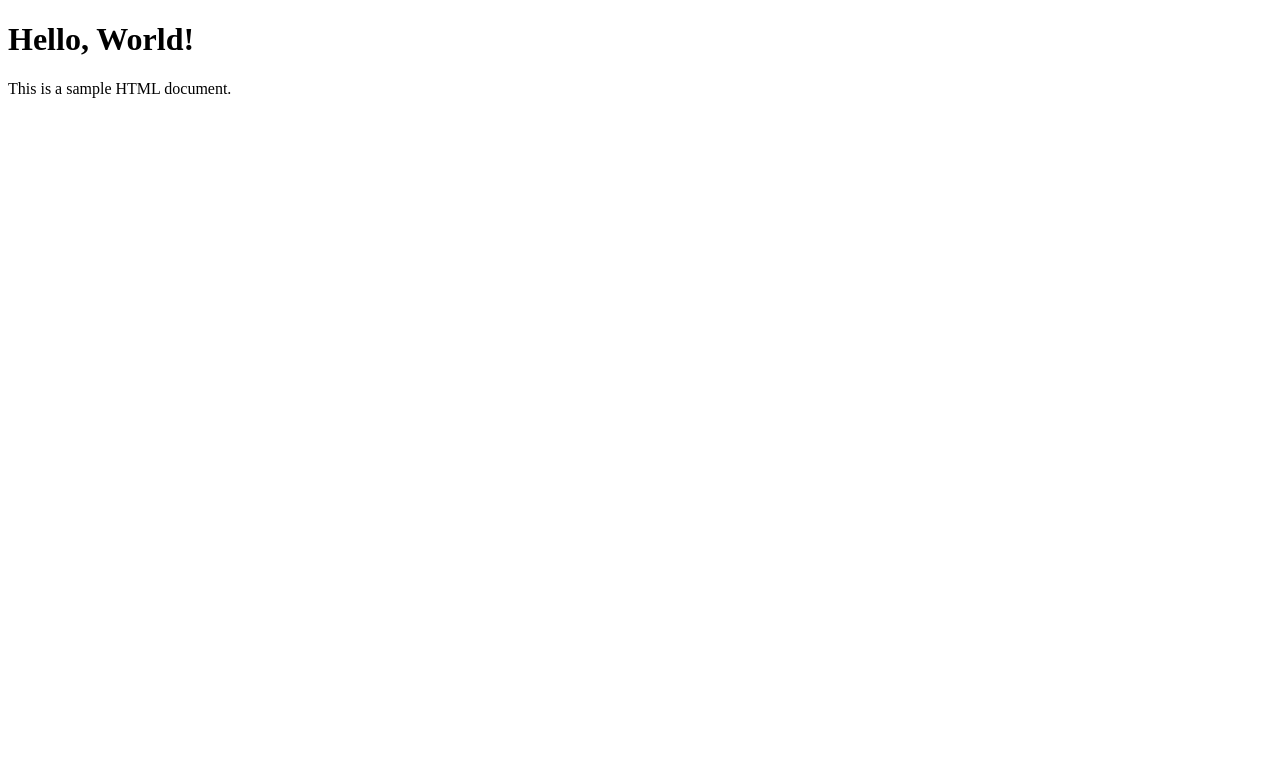
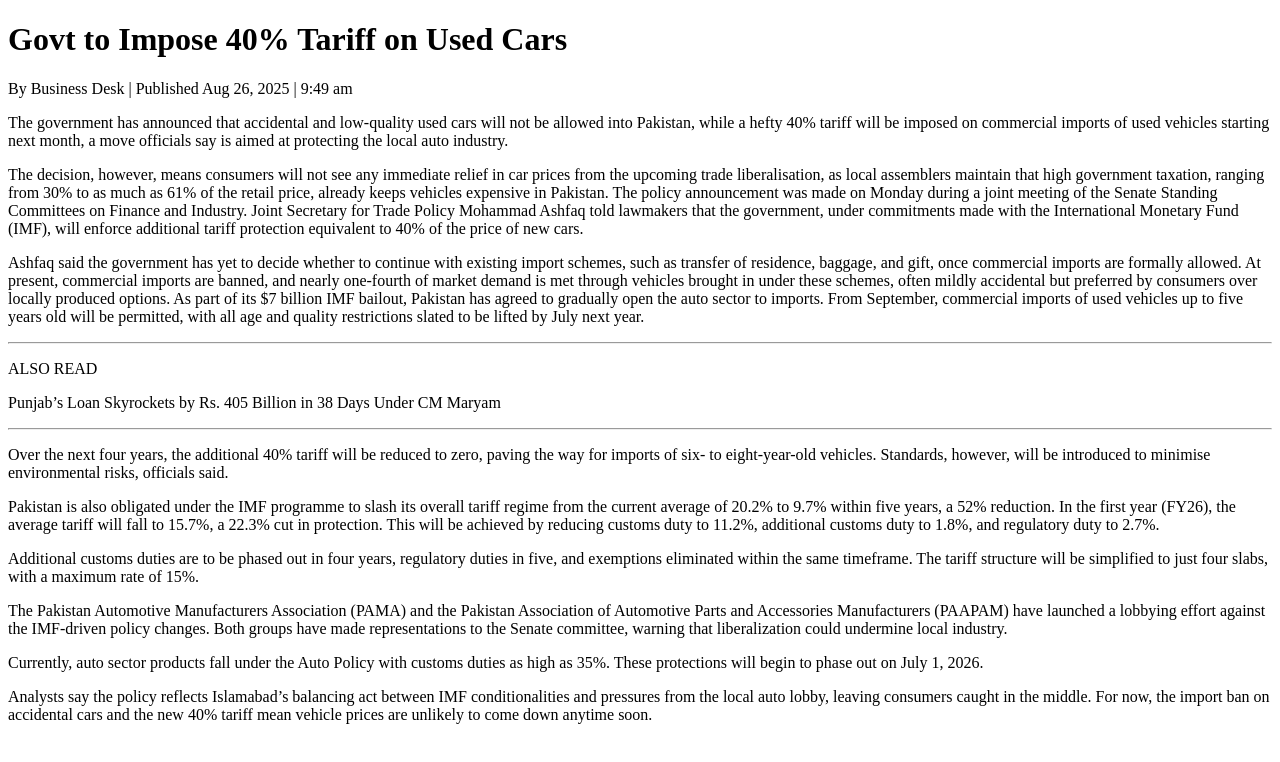
Before and after one commit to BPOTW/propakistan-yt-blog, a plain HTML site: page index.html in a window 1280 px wide. Drawn offline with Linux system fonts and the light colour scheme.

Commit message:
full blog code

```diff
--- a/index.html
+++ b/index.html
@@ -1,12 +1,87 @@
 <!DOCTYPE html>
 <html lang="en">
-<head>
-    <meta charset="UTF-8">
-    <meta name="viewport" content="width=device-width, initial-scale=1.0">
-    <title>Document</title>
-</head>
-<body>
-    <h1>Hello, World!</h1>
-    <p>This is a sample HTML document.</p>
-</body>
+  <head>
+    <meta charset="UTF-8" />
+    <meta name="viewport" content="width=device-width, initial-scale=1.0" />
+    <title>Blog</title>
+  </head>
+  <body>
+      <h1>Govt to Impose 40% Tariff on Used Cars</h1>
+      <p>By Business Desk | Published Aug 26, 2025 | 9:49 am</p>
+      <p>
+        The government has announced that accidental and low-quality used cars
+        will not be allowed into Pakistan, while a hefty 40% tariff will be
+        imposed on commercial imports of used vehicles starting next month, a
+        move officials say is aimed at protecting the local auto industry.
+      </p>
+      <p>
+        The decision, however, means consumers will not see any immediate relief
+        in car prices from the upcoming trade liberalisation, as local
+        assemblers maintain that high government taxation, ranging from 30% to
+        as much as 61% of the retail price, already keeps vehicles expensive in
+        Pakistan. The policy announcement was made on Monday during a joint
+        meeting of the Senate Standing Committees on Finance and Industry. Joint
+        Secretary for Trade Policy Mohammad Ashfaq told lawmakers that the
+        government, under commitments made with the International Monetary Fund
+        (IMF), will enforce additional tariff protection equivalent to 40% of
+        the price of new cars.
+      </p>
+      <p>
+        Ashfaq said the government has yet to decide whether to continue with
+        existing import schemes, such as transfer of residence, baggage, and
+        gift, once commercial imports are formally allowed. At present,
+        commercial imports are banned, and nearly one-fourth of market demand is
+        met through vehicles brought in under these schemes, often mildly
+        accidental but preferred by consumers over locally produced options. As
+        part of its $7 billion IMF bailout, Pakistan has agreed to gradually
+        open the auto sector to imports. From September, commercial imports of
+        used vehicles up to five years old will be permitted, with all age and
+        quality restrictions slated to be lifted by July next year.
+      </p>
+      <hr />
+      <p>ALSO READ</p>
+      <p>
+        Punjab’s Loan Skyrockets by Rs. 405 Billion in 38 Days Under CM Maryam
+      </p>
+      <hr />
+      <p>
+        Over the next four years, the additional 40% tariff will be reduced to
+        zero, paving the way for imports of six- to eight-year-old vehicles.
+        Standards, however, will be introduced to minimise environmental risks,
+        officials said.
+      </p>
+      <p>
+        Pakistan is also obligated under the IMF programme to slash its overall
+        tariff regime from the current average of 20.2% to 9.7% within five
+        years, a 52% reduction. In the first year (FY26), the average tariff
+        will fall to 15.7%, a 22.3% cut in protection. This will be achieved by
+        reducing customs duty to 11.2%, additional customs duty to 1.8%, and
+        regulatory duty to 2.7%.
+      </p>
+      <p>
+        Additional customs duties are to be phased out in four years, regulatory
+        duties in five, and exemptions eliminated within the same timeframe. The
+        tariff structure will be simplified to just four slabs, with a maximum
+        rate of 15%.
+      </p>
+      <p>
+        The Pakistan Automotive Manufacturers Association (PAMA) and the
+        Pakistan Association of Automotive Parts and Accessories Manufacturers
+        (PAAPAM) have launched a lobbying effort against the IMF-driven policy
+        changes. Both groups have made representations to the Senate committee,
+        warning that liberalization could undermine local industry.
+      </p>
+      <p>
+        Currently, auto sector products fall under the Auto Policy with customs
+        duties as high as 35%. These protections will begin to phase out on July
+        1, 2026.
+      </p>
+      <p>
+        Analysts say the policy reflects Islamabad’s balancing act between IMF
+        conditionalities and pressures from the local auto lobby, leaving
+        consumers caught in the middle. For now, the import ban on accidental
+        cars and the new 40% tariff mean vehicle prices are unlikely to come
+        down anytime soon.
+      </p>
+  </body>
 </html>
```
